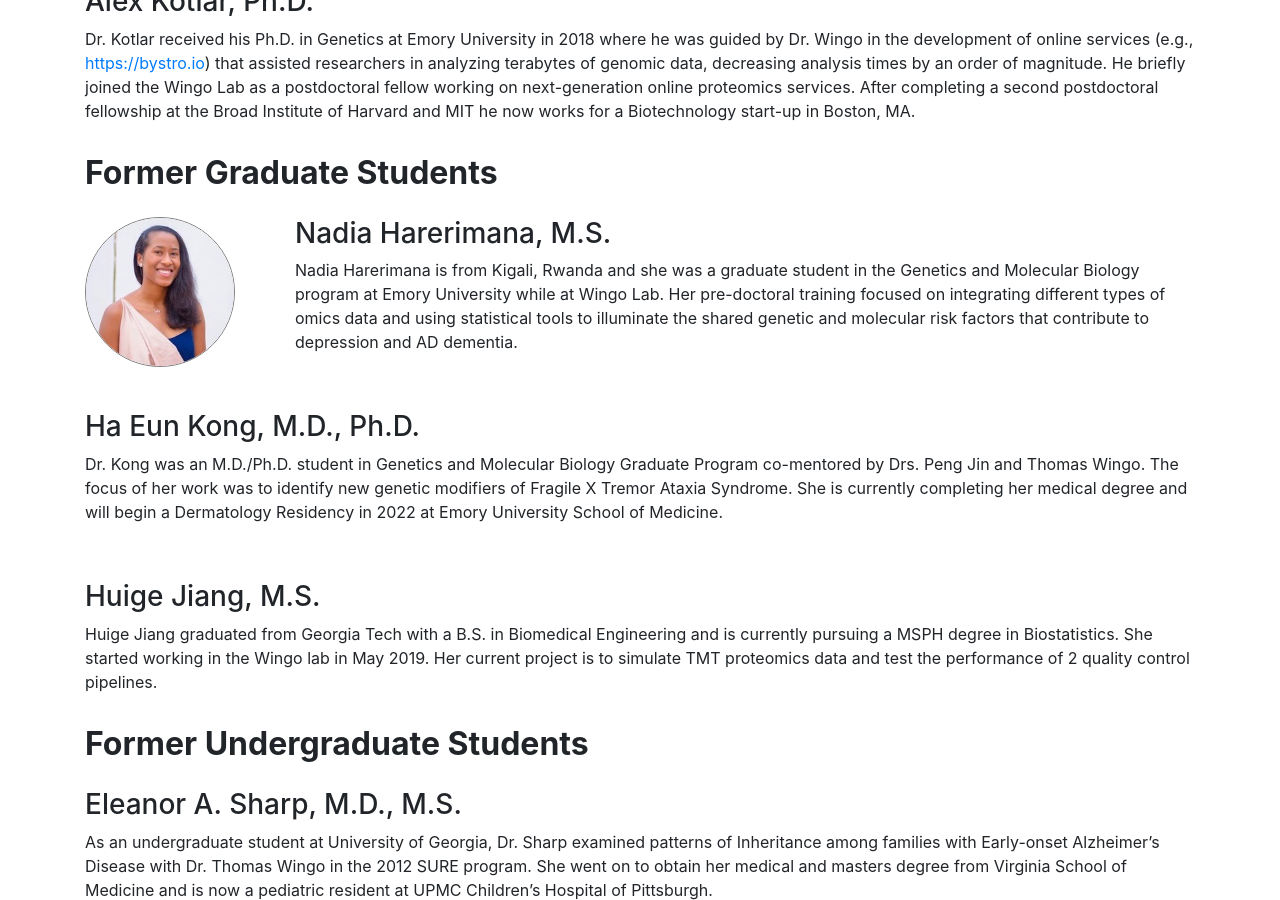
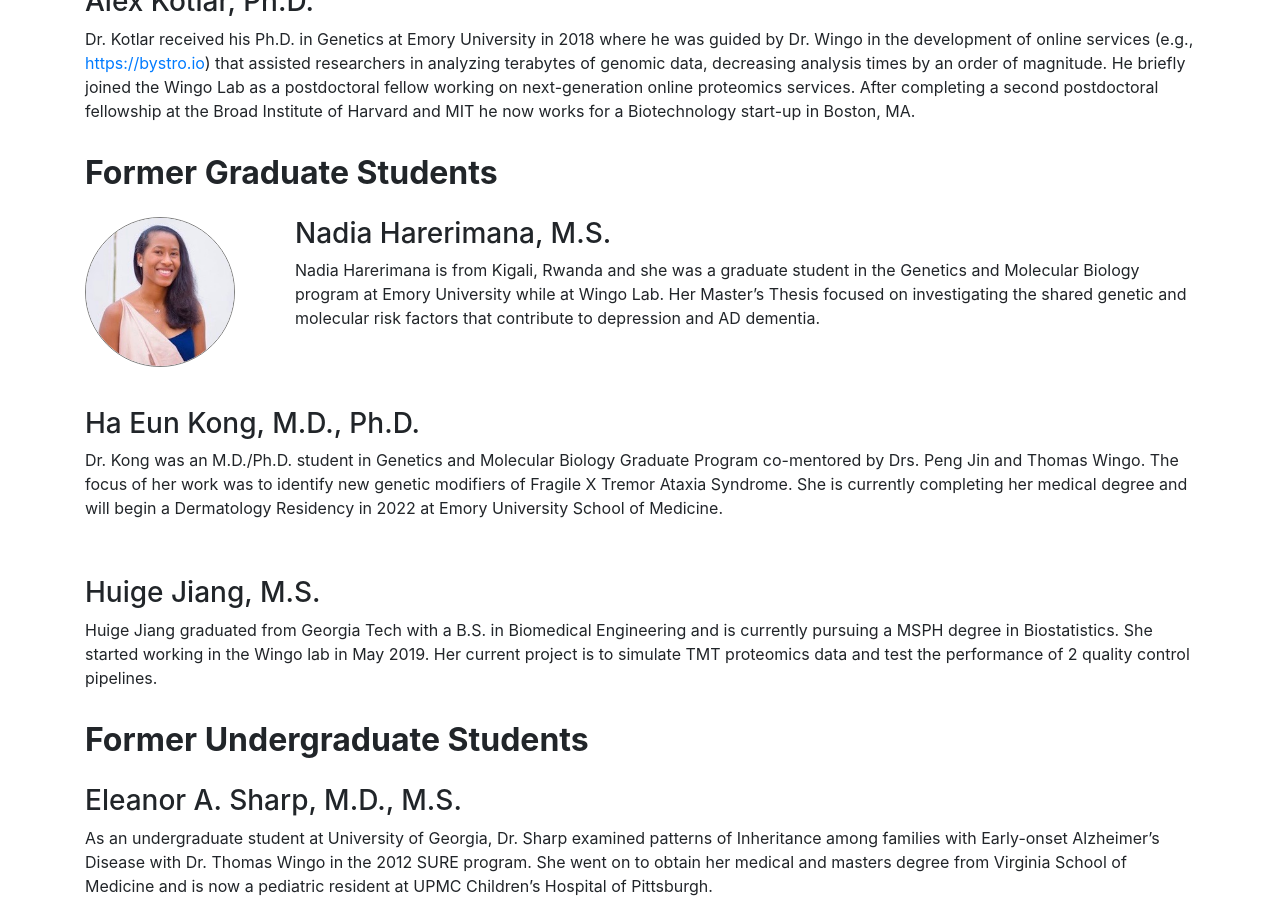
Before and after one commit to wingolab/wingolab.github.io, a Jekyll site: the page built from people.md, in a window 1280 px wide and 900 px high, scrolled down 3267 px. Built offline with Jekyll 4.4.1, drawn with Linux system fonts in a browser that asks for light colours.

Commit message:
Update description.

```diff
--- a/_config.yml
+++ b/_config.yml
@@ -92,7 +92,7 @@ lab_members:
   - category: "Former Graduate Students"
     people:
       - pic_name: Nadia
-        description: Nadia Harerimana is from Kigali, Rwanda and she was a graduate student in the Genetics and Molecular Biology program at Emory University while at Wingo Lab. Her pre-doctoral training focused on integrating different types of omics data and using statistical tools to illuminate the shared genetic and molecular risk factors that contribute to depression and AD dementia.
+        description: Nadia Harerimana is from Kigali, Rwanda and she was a graduate student in the Genetics and Molecular Biology program at Emory University while at Wingo Lab. Her Master's Thesis focused on investigating the shared genetic and molecular risk factors that contribute to depression and AD dementia.
         title: Nadia Harerimana, M.S.
       - description: Dr. Kong was an M.D./Ph.D. student in Genetics and Molecular Biology Graduate Program co-mentored by Drs. Peng Jin and Thomas Wingo. The focus of her work was to identify new genetic modifiers of Fragile X Tremor Ataxia Syndrome. She is currently completing her medical degree and will begin a Dermatology Residency in 2022 at Emory University School of Medicine.
         title: Ha Eun Kong, M.D., Ph.D.
```
